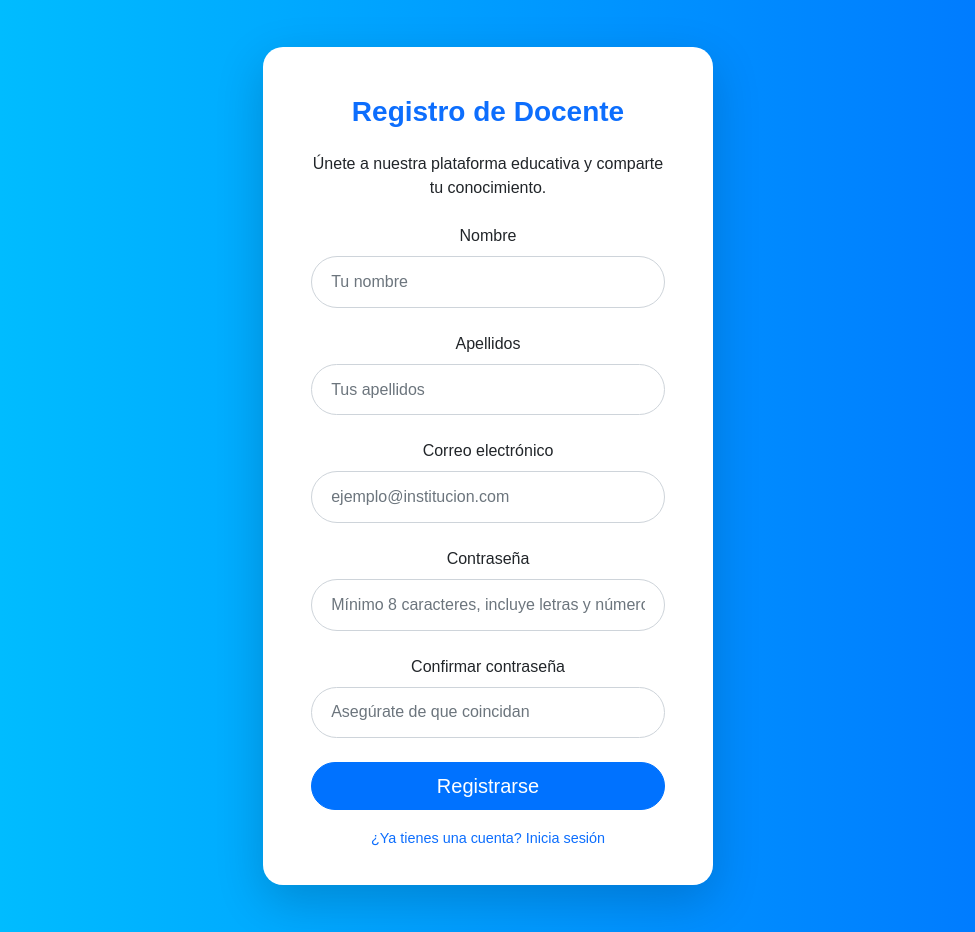
After one commit to AGonzalesCajusol/kahoot_web, a Flask app: template templates/registro.html in a window 1280 px wide. The commit adds this page. Shown: the whole page, without its empty margins (152-1127 px from the left). Run offline with Flask 3, Linux system fonts and the light colour scheme; the template is opened without the code that fills it, so the values that code supplies are empty.

Commit message:
registro

```diff
--- a/main.py
+++ b/main.py
@@ -8,9 +8,16 @@ app = Flask(__name__)
 def home():
     return render_template('login.html')
 
+@app.route('/register', methods=['GET', 'POST'])
+def register():
+    return render_template('registro.html')
+
+
+
 login_routes.registrar_rutas(app)
 
-#Ruta si se cayo el servidor de base de datos
+
+
 @app.route('/errorsistema')
 def errorsistema():
     opcion = 1
@@ -21,7 +28,9 @@ def errorsistema():
     else:
         detalle = ['🔌 Verifica tu conexión a internet', '🔄 Intenta recargar la página','📞 Si el problema persiste, contacta al soporte.' ]
         lista_mensaje = ['Error de Conexión', 'El servicio de BD no esta disponible',detalle ]
-        mensaje = {'mensaje': lista_mensaje, 'ruta_foto' : 'static/uploads/404_error.svg', 'titulo' : 'Error de conexión', 'icono': 'static/uploads/errores.png'}    return render_template('/Fallas/maestra_error.html', mensaje = mensaje)
+        mensaje = {'mensaje': lista_mensaje, 'ruta_foto' : 'static/uploads/404_error.svg', 'titulo' : 'Error de conexión', 'icono': 'static/uploads/errores.png'}
+
+        return render_template('/Fallas/maestra_error.html', mensaje = mensaje)
 
 if __name__ == '__main__':
     app.run(debug=True)
--- a/static/CSS/estilos.css
+++ b/static/CSS/estilos.css
@@ -8,10 +8,10 @@ body {
     display: flex;
     justify-content: center;
     align-items: center;
-    flex-direction: column; /* Añadir esto para que también se centre verticalmente */
+    flex-direction: column;
 }
 
-/* Contenedor para centrar el formulario */
+/* Contenedor de la tarjeta para centrarla correctamente */
 .container-fluid {
     display: flex;
     justify-content: center;
@@ -26,9 +26,16 @@ body {
     box-shadow: 0 4px 8px rgba(0, 0, 0, 0.1);
     background: white;
     width: 100%;
-    max-width: 400px; /* Limitar el ancho de la tarjeta */
+    max-width: 450px; /* Limitar el ancho de la tarjeta */
     padding: 2rem;
     text-align: center;
+    max-height: 90vh; /* Limitar la altura del formulario */
+    overflow-y: scroll; /* Mantener el scroll pero ocultarlo visualmente */
+}
+
+/* Ocultar la barra de desplazamiento */
+.card::-webkit-scrollbar {
+    display: none;  /* Ocultar la barra de desplazamiento en navegadores basados en WebKit (Chrome, Safari, etc.) */
 }
 
 /* Título de la tarjeta */
@@ -47,7 +54,7 @@ body {
     font-size: 1rem;
 }
 
-/* Estilización del botón de login */
+/* Estilización del botón de registro */
 .btn-primary {
     background-color: #0072ff;
     border-color: #0072ff;
@@ -74,21 +81,6 @@ a:hover {
     text-decoration: underline;
 }
 
-/* Ajuste de márgenes para los enlaces */
-.mt-3 {
-    margin-top: 1rem !important;
-}
-
-.mt-2 {
-    margin-top: 0.5rem !important;
-}
-
-/* Iconos en los campos de entrada */
-.input-group-text {
-    background-color: #f8f9fa;
-    border-radius: 50px;
-}
-
 /* Asegurarse de que todo el contenido esté centrado correctamente */
 .row.justify-content-center {
     display: flex;
--- /dev/null
+++ b/templates/registro.html
@@ -0,0 +1,71 @@
+<!DOCTYPE html>
+<html lang="es">
+<head>
+    <meta charset="UTF-8">
+    <meta name="viewport" content="width=device-width, initial-scale=1.0">
+    <title>Registro de Docente</title>
+
+    <!-- Incluir Bootstrap desde CDN -->
+    <link href="https://cdn.jsdelivr.net/npm/bootstrap@5.1.3/dist/css/bootstrap.min.css" rel="stylesheet">
+
+    <!-- Incluir archivo de estilo adicional -->
+    <link rel="stylesheet" href="{{ url_for('static', filename='css/estilos.css') }}">
+
+    <!-- Iconos de Bootstrap -->
+    <link href="https://cdn.jsdelivr.net/npm/bootstrap-icons/font/bootstrap-icons.css" rel="stylesheet">
+</head>
+<body class="d-flex justify-content-center align-items-center" style="height: 100vh; background: linear-gradient(to right, #00c6ff, #0072ff);">
+
+    <div class="card shadow-lg border-0 rounded-4" style="width: 100%; max-width: 450px; padding: 2rem;">
+        <div class="card-body">
+            <!-- Título -->
+            <h3 class="card-title text-center text-primary mb-4">Registro de Docente</h3>
+            <p class="text-center mb-4">Únete a nuestra plataforma educativa y comparte tu conocimiento.</p>
+
+            <!-- Formulario de registro -->
+            <form method="POST" action="/register">
+                <!-- Campo de Nombre -->
+                <div class="mb-3">
+                    <label for="nombre" class="form-label">Nombre</label>
+                    <input type="text" class="form-control form-control-lg" id="nombre" name="nombre" placeholder="Tu nombre" required>
+                </div>
+
+                <!-- Campo de Apellidos -->
+                <div class="mb-3">
+                    <label for="apellidos" class="form-label">Apellidos</label>
+                    <input type="text" class="form-control form-control-lg" id="apellidos" name="apellidos" placeholder="Tus apellidos" required>
+                </div>
+
+                <!-- Campo de Correo Electrónico -->
+                <div class="mb-3">
+                    <label for="email" class="form-label">Correo electrónico</label>
+                    <input type="email" class="form-control form-control-lg" id="email" name="email" placeholder="ejemplo@institucion.com" required>
+                </div>
+
+                <!-- Campo de Contraseña -->
+                <div class="mb-3">
+                    <label for="password" class="form-label">Contraseña</label>
+                    <input type="password" class="form-control form-control-lg" id="password" name="password" placeholder="Mínimo 8 caracteres, incluye letras y números" required>
+                </div>
+
+                <!-- Confirmar Contraseña -->
+                <div class="mb-3">
+                    <label for="confirm_password" class="form-label">Confirmar contraseña</label>
+                    <input type="password" class="form-control form-control-lg" id="confirm_password" name="confirm_password" placeholder="Asegúrate de que coincidan" required>
+                </div>
+
+                <!-- Botón de Registro -->
+                <button type="submit" class="btn btn-primary w-100 py-2 fs-5">Registrarse</button>
+            </form>
+
+            <!-- Enlaces adicionales -->
+            <div class="mt-3 text-center">
+                <a href="/login" class="text-decoration-none text-primary">¿Ya tienes una cuenta? Inicia sesión</a>
+            </div>
+        </div>
+    </div>
+
+    <!-- Incluir Bootstrap JS desde CDN -->
+    <script src="https://cdn.jsdelivr.net/npm/bootstrap@5.1.3/dist/js/bootstrap.bundle.min.js"></script>
+</body>
+</html>
```
